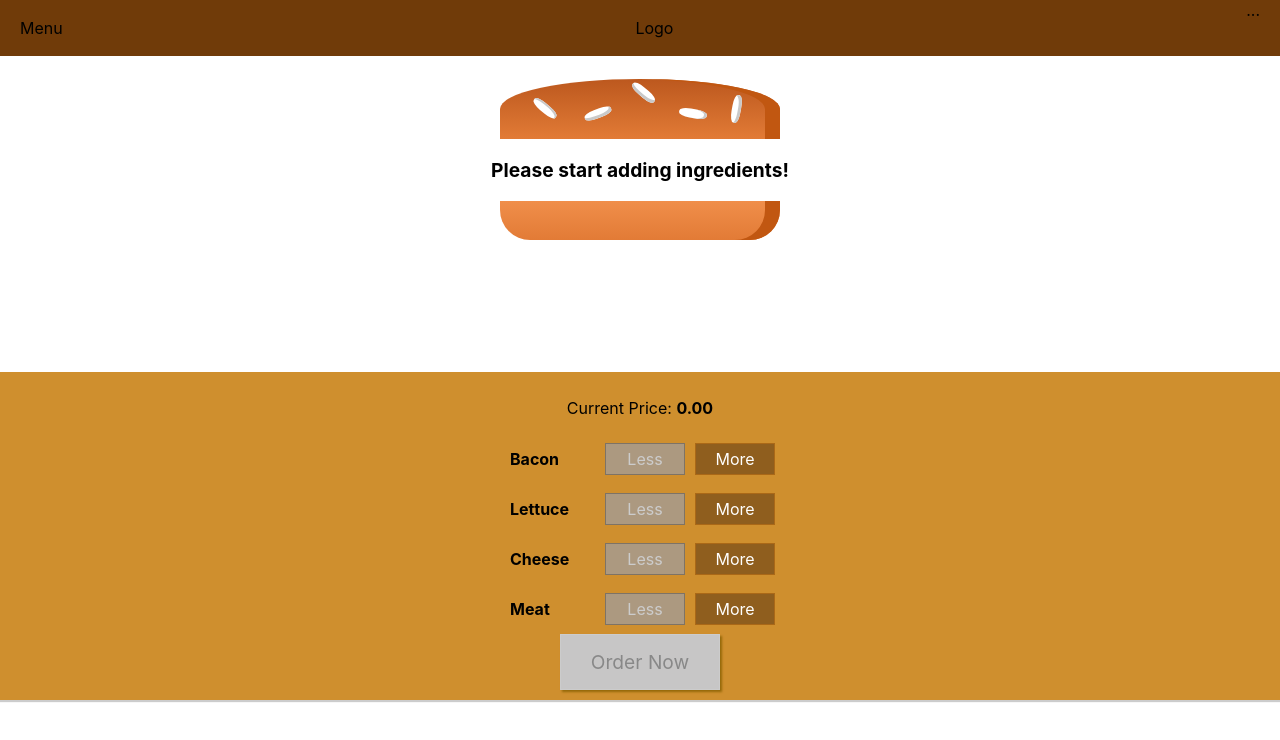
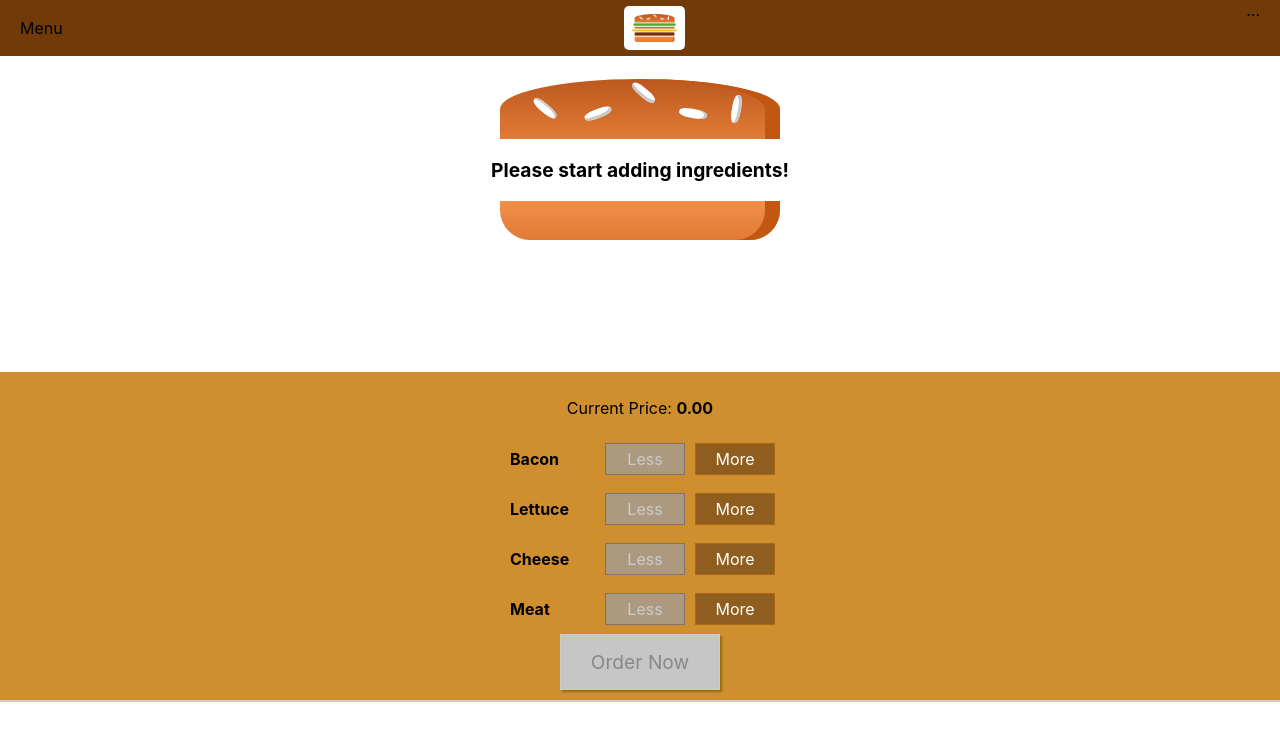
Before and after one commit to ian-schwartz/burger-builder, a React (Create React App) app in the folder burger-builder-app/: page / in a window 1280 px wide. Shown: the top 740 px of the page. Built offline with nearby package versions, Linux system fonts and the light colour scheme.

Commit message:
added logo

```diff
--- /dev/null
+++ b/burger-builder-app/src/components/Logo/Logo.js
@@ -0,0 +1,13 @@
+import React from "react";
+import burgerLogo from "../../assets/images/burger-logo.png";
+import classes from "./Logo.module.css";
+
+const Logo = (props) => {
+  return (
+    <div className={classes.logo}>
+      <img src={burgerLogo} alt="MyBurger" />
+    </div>
+  );
+};
+
+export default Logo;
--- /dev/null
+++ b/burger-builder-app/src/components/Logo/Logo.module.css
@@ -0,0 +1,11 @@
+.logo {
+  background-color: #fff;
+  padding: 8px;
+  height: 80%;
+  box-sizing: border-box;
+  border-radius: 5px;
+}
+
+.logo img {
+  height: 100%;
+}
--- a/burger-builder-app/src/components/Navigation/Toolbar/Toolbar.js
+++ b/burger-builder-app/src/components/Navigation/Toolbar/Toolbar.js
@@ -1,12 +1,13 @@
 import React from "react";
 import classes from "./Toolbar.module.css";
+import Logo from "../../Logo/Logo";
 
 const Toolbar = (props) => {
   return (
     <div>
       <header className={classes.toolbar}>
         <div>Menu</div>
-        <div>Logo</div>
+        <Logo />
         <nav>...</nav>
       </header>
     </div>
```
Also changed, not shown: burger-builder-app/src/assets/images/burger-logo.png (added).
